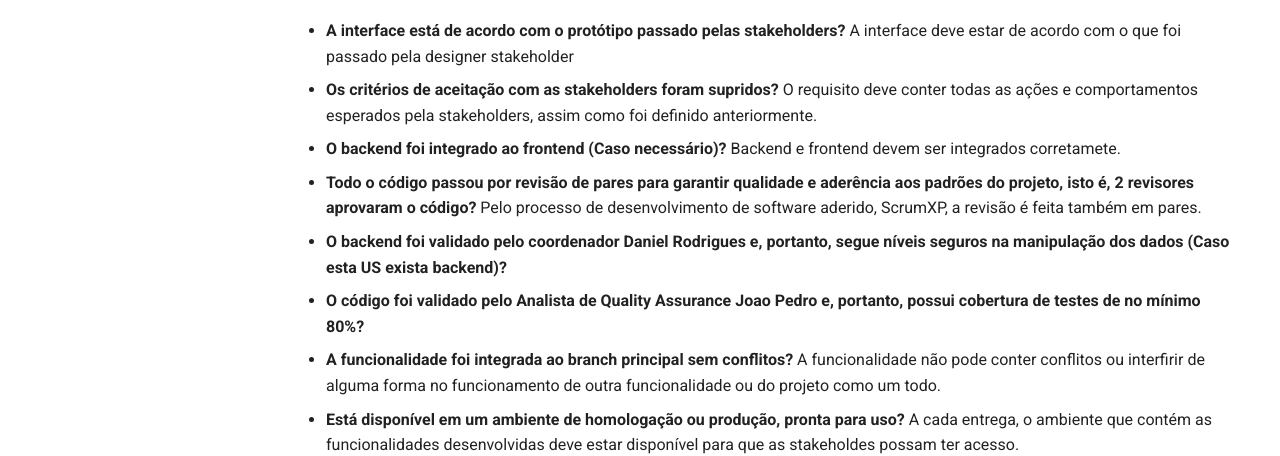
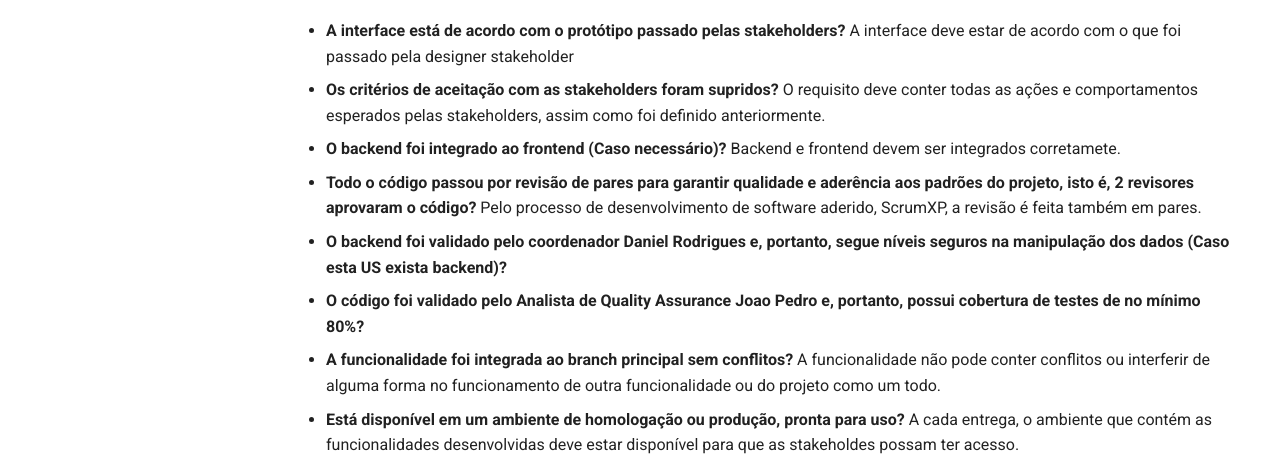
Before and after one commit to mdsreq-fga-unb/2024.2-T03-CafeDoSitio, an MkDocs documentation site: the page built from docs/sections/2-docPage/8-DoR&DoD.md, in a window 1280 px wide and 1244 px high. Shown: the part 718-1174 px from the top of the window. Built offline with MkDocs 1.6.1 and Material for MkDocs 9.7.7, drawn with Linux system fonts in a browser that asks for light colours; comment, search, counter and statistics services are not loaded.

Commit message:
docs: atualização da doc do tópico 8

```diff
--- a/docs/sections/2-docPage/8-DoR&DoD.md
+++ b/docs/sections/2-docPage/8-DoR&DoD.md
@@ -12,10 +12,10 @@ A Definition of Ready (DoR) é um conjunto de critérios que um item ou uma User
 Se a DoR é um conjunto de critérios para que um item seja considerado adequado para começar a se trabalhar nele, então a Definition of Done (DoD) é o conjunto de critérios que um item precisa ter para ser considerado como terminado. Sendo esse conjunto de critérios descritos abaixo:
 
 - **A interface está de acordo com o protótipo passado pelas stakeholders?** A interface deve estar de acordo com o que foi passado pela designer stakeholder
-- **Os critérios de aceitação com as stakeholders foram supridos?** O requisito deve conter todas as ações e comportamentos esperados pela stakeholders, assim como foi definido anteriormente.
+- **Os critérios de aceitação com as stakeholders foram supridos?** O requisito deve conter todas as ações e comportamentos esperados pelas stakeholders, assim como foi definido anteriormente.
 - **O backend foi integrado ao frontend (Caso necessário)?** Backend e frontend devem ser integrados corretamete.
 - **Todo o código passou por revisão de pares para garantir qualidade e aderência aos padrões do projeto, isto é, 2 revisores aprovaram o código?** Pelo processo de desenvolvimento de software aderido, ScrumXP, a revisão é feita também em pares.
 - **O backend foi validado pelo coordenador Daniel Rodrigues e, portanto, segue níveis seguros na manipulação dos dados (Caso esta US exista backend)?**
 - **O código foi validado pelo Analista de Quality Assurance Joao Pedro e, portanto, possui cobertura de testes de no mínimo 80%?**
-- **A funcionalidade foi integrada ao branch principal sem conflitos?** A funcionalidade não pode conter conflitos ou interfirir de alguma forma no funcionamento de outra funcionalidade ou do projeto como um todo.
+- **A funcionalidade foi integrada ao branch principal sem conflitos?** A funcionalidade não pode conter conflitos ou interferir de alguma forma no funcionamento de outra funcionalidade ou do projeto como um todo.
 - **Está disponível em um ambiente de homologação ou produção, pronta para uso?** A cada entrega, o ambiente que contém as funcionalidades desenvolvidas deve estar disponível para que as stakeholdes possam ter acesso.
```
Also changed, not shown: 1 other file.
